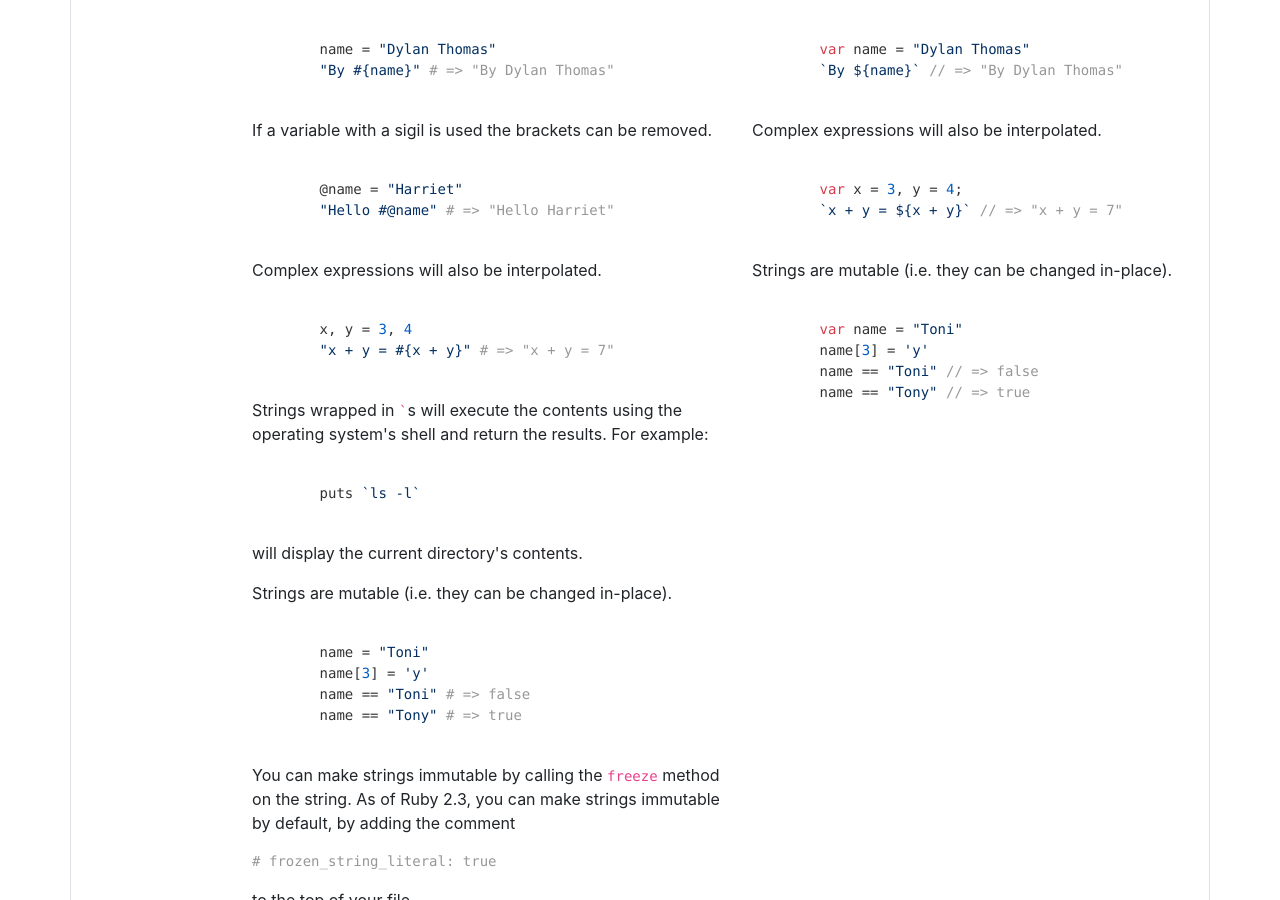
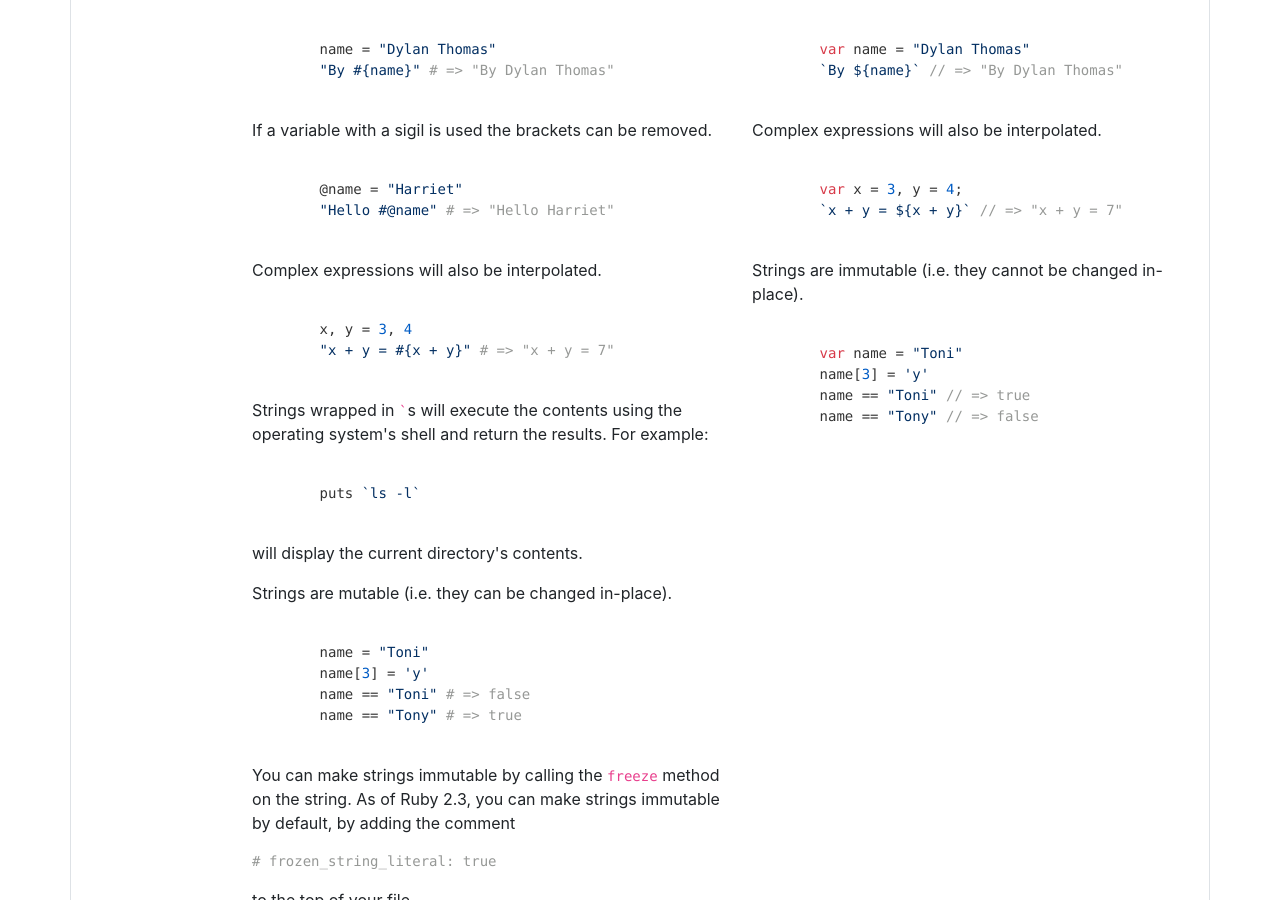
Before and after one commit to delonnewman/ruby-and-javascript, a Jekyll site: the page built from index.html, in a window 1280 px wide and 900 px high, scrolled down 2783 px. Built offline with Jekyll 4.4.1, drawn with Linux system fonts in a browser that asks for light colours.

Commit message:
Update index.html

```diff
--- a/index.html
+++ b/index.html
@@ -203,12 +203,12 @@ layout: default
         var x = 3, y = 4;
         `x + y = ${x + y}` // =&gt; "x + y = 7"
         </code></pre>
-        <p>Strings are mutable (i.e. they can be changed in-place).</p>
+        <p>Strings are immutable (i.e. they cannot be changed in-place).</p>
         <pre><code>
         var name = "Toni"
         name[3] = 'y'
-        name == "Toni" // =&gt; false
-        name == "Tony" // =&gt; true
+        name == "Toni" // =&gt; true
+        name == "Tony" // =&gt; false
         </code></pre>
       </td>
     </tr>
```
